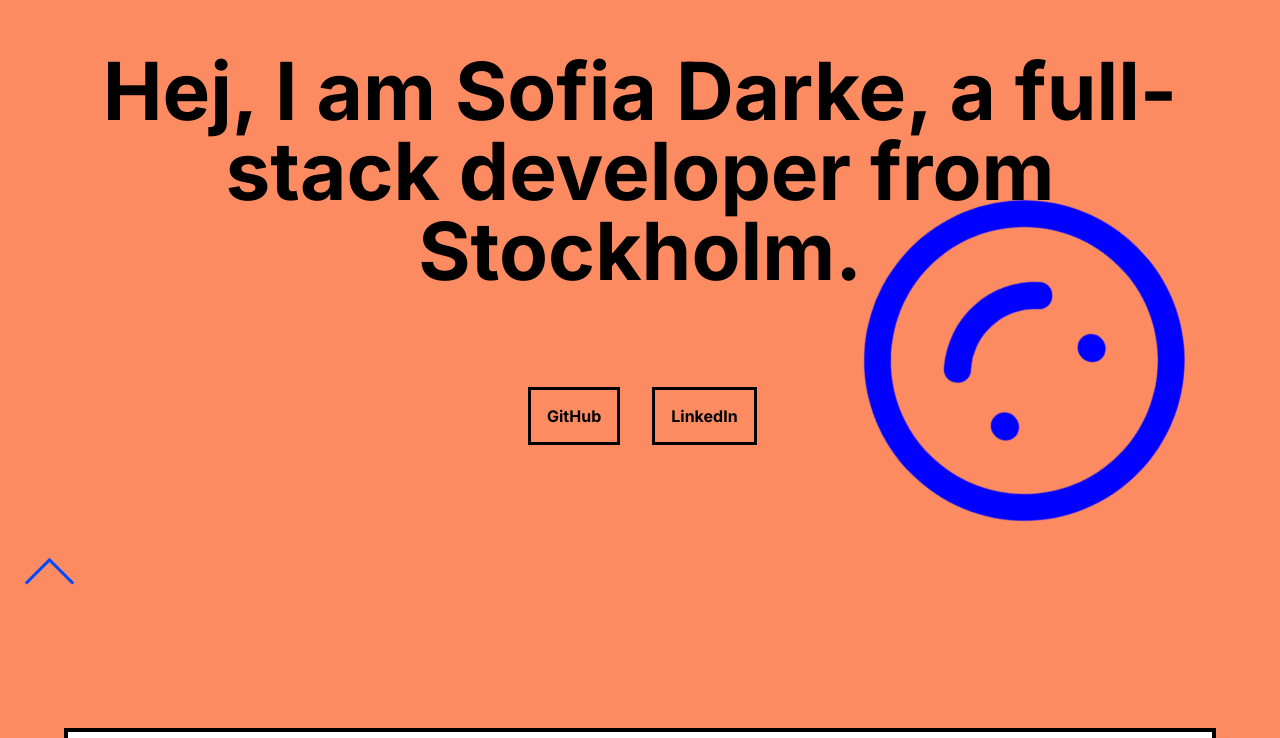
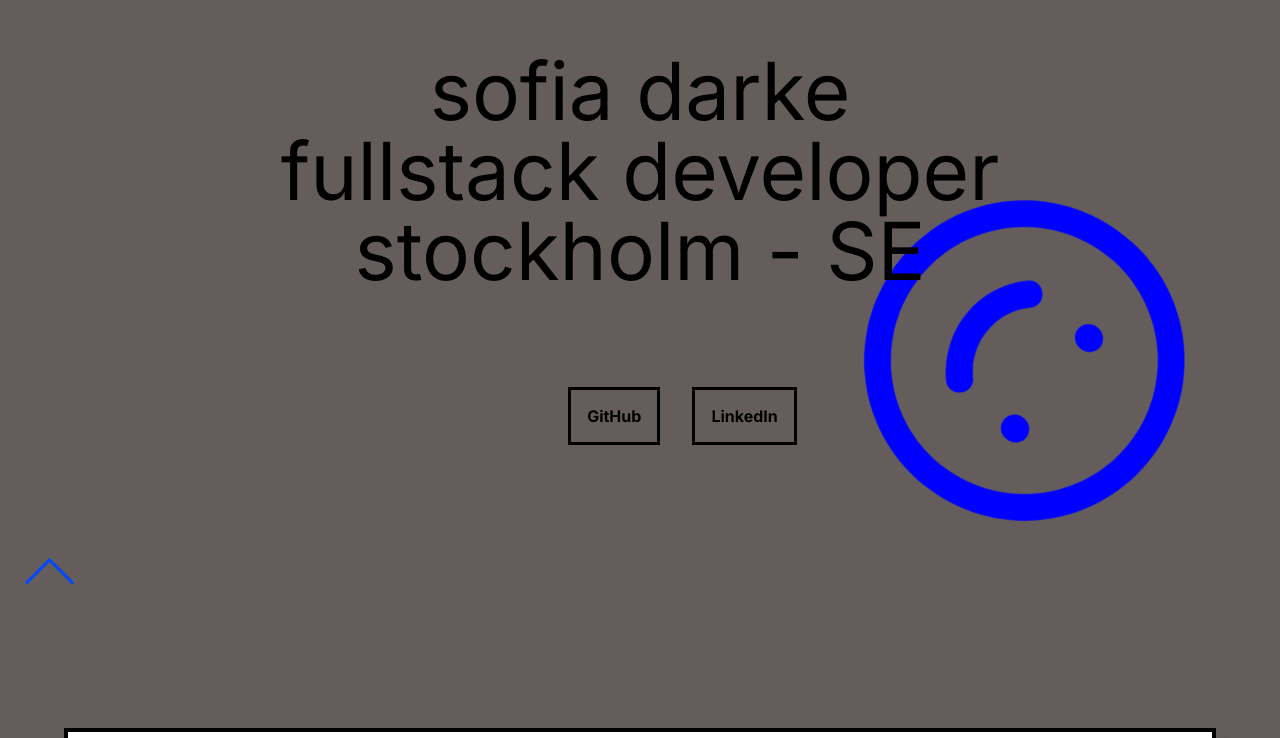
Before and after one commit to sofiadarkeweb/portfolio-react, a React (Create React App) app: page / in a window 1280 px wide. Shown: the part 200-938 px from the top of the page. Built offline with nearby package versions, Linux system fonts and the light colour scheme.

Commit message:
Design updates

```diff
--- a/public/index.html
+++ b/public/index.html
@@ -13,10 +13,10 @@
 			href="preview_sofia_darke.png"
 			alt="preview of sofiadarke.se"
 		/>
-		<title>Sofia Darke - Frontend Developer from Stockholm</title>
+		<title>Sofia Darke - Fullstack Developer from Stockholm</title>
 		<meta
 			name="description"
-			content="Portfolio site of Sofia Darke, Frontend developer from Stockholm"
+			content="Portfolio site of Sofia Darke, fullstack developer from Stockholm"
 		/>
 		<meta name="robots" content="index, follow" />
 		<!-- <meta name="og:title" content="Sofia Darke - Developer" />
--- a/src/App.css
+++ b/src/App.css
@@ -112,6 +112,7 @@ li {
 	font-size: 5rem;
 	line-height: 5rem;
 	text-align: center;
+	font-weight: 400;
 }
 
 article {
@@ -229,6 +230,7 @@ article {
 	margin-left: 2rem;
 	width: 30%;
 	position: relative;
+	line-height: 1.3rem;
 }
 
 .project-info > h3 {
@@ -261,6 +263,7 @@ article {
 .tech-text {
 	width: 60vw;
 	text-align: center;
+	line-height: 1.5rem;
 }
 
 /* CONTACT */
@@ -269,6 +272,7 @@ article {
 	font-size: 4rem;
 	text-align: center;
 	margin-top: 3rem;
+	font-weight: 400;
 }
 
 .contact {
--- a/src/components/About.jsx
+++ b/src/components/About.jsx
@@ -9,9 +9,10 @@ const About = () => {
 				<u>TECH-STACK</u>
 				<br />
 				<br />
-				TypeScript | React | Next.js | | Node.js | PostgreSQL | Google Cloud
-				Platform | Svelte | Express.js | Express | Redux | Gatsby | Contentful |
-				Figma | Git | Github | MySQL | MongoDB | Mongoose | Vercel | GraphQL
+				TypeScript | React | Next.js | Node.js | Dotnet | C# | PostgreSQL |
+				Google Cloud Platform | Svelte | Express.js | Redux | Redux Tool Kit |
+				Gatsby | Contentful | Figma | Git | Github | MySQL | MongoDB | Mongoose
+				| Vercel | GraphQL
 				<br />
 			</div>
 		</section>
--- a/src/components/Hero.jsx
+++ b/src/components/Hero.jsx
@@ -4,11 +4,9 @@ import "aos/dist/aos.css";
 
 import NavBar from "./NavBar";
 import smiley from "../media/smiley.svg";
-import sofia from "../media/sofia.jpg";
-import { useState, useEffect } from "react";
+import { useEffect } from "react";
 
 const Hero = () => {
-	const [portrait, setPortrait] = useState(false);
 	useEffect(() => {
 		Aos.init({ duration: 2000 });
 	}, []);
@@ -17,20 +15,11 @@ const Hero = () => {
 			<NavBar />
 			<img className="smiley" id="rotate" src={smiley} alt="smiley-animation" />
 			<div className="hero-text">
-				<h1 className="intro-text" data-aos="fade-up">
-					Hej, I am{" "}
-					<span
-						className="text-hiding-portrait"
-						onMouseEnter={() => setPortrait(true)}
-						onMouseLeave={() => setPortrait(false)}
-					>
-						Sofia Darke
-					</span>
-					, a full-stack developer from Stockholm.
-					{portrait && (
-						<img className="portrait" alt="Sofia Darke" src={sofia}></img>
-					)}
-				</h1>
+				<h2 className="intro-text" data-aos="fade-up">
+					<div>sofia darke</div>
+					<div>fullstack developer</div>
+					<div>stockholm - SE</div>
+				</h2>
 
 				<div className="ctas">
 					<a
--- a/src/components/Projects.jsx
+++ b/src/components/Projects.jsx
@@ -20,7 +20,6 @@ function createProject(props) {
 const Projects = (props) => {
 	return (
 		<section id="project-list" className="projects">
-			{/* <h2 className="section-titles">Projects</h2> */}
 			{projectData.map(createProject)}
 		</section>
 	);
--- a/src/components/projectdata.js
+++ b/src/components/projectdata.js
@@ -4,7 +4,7 @@ import project3 from "../media/project3.png";
 import project4 from "../media/project4.png";
 import project5 from "../media/project5.png";
 import moa from "../media/moa.png";
-import ray from "../media/ray.png";
+import ray from "../media/ray4.png";
 import giphy from "../media/giphy.png";
 
 // PROJECTS DATA
@@ -16,7 +16,7 @@ const projectData = [
 		title: "Ray Atelier",
 		info: `Site for interior design company Ray Atelier based in Stockholm. Headless CMS using Next.js with Contentful. Minimalistic typography with the images beeing the star.`,
 		info2: "Next.js | Contentful | Figma",
-		url: "https://ray-atelier.vercel.app/",
+		url: "https://ray-atelier.com/",
 		repo: "https://github.com/sofiadarkeweb/ray-atelier-next", // if no repo, the button will not show up
 	},
 	{
@@ -26,7 +26,7 @@ const projectData = [
 		title: "Moa Hamner",
 		info: `Site for sound designer Moa Hamner. Interactive site with graphics built in A-frame and sound in Tone.js. `,
 		info2: "Create-React-App | A-Frame.js | Tone.js | Contentful | Figma",
-		url: "https://moa-hamner-react.vercel.app/",
+		url: "https://moahamner.se/",
 		repo: "https://github.com/sofiadarkeweb/moa-hamner-react", // if no repo, the button will not show up
 	},
 	{
@@ -70,16 +70,16 @@ const projectData = [
 	// 	url: "https://sofiadarkeweb.github.io/habit-tracker/",
 	// 	repo: "https://github.com/sofiadarkeweb/habit-tracker", // if no repo, the button will not show up
 	// },
-	{
-		id: "2",
-		img: project2,
-		imgalt: "Sunshine detector website",
-		title: "Sunshine Detector",
-		info: "An Hyper Island student project using APIs and JavaScript. An app telling you how much time is left before sunset and sunrise in your location. CSS animations and colours-modes depending on time of the day. In collaboration with Cecilia Hallerby, Emma Scott-Allen and Alexandra Rzepecka",
-		info2: "HTML | CSS | JavaScript | APIs | Figma",
-		url: "https://finding-daylight.firebaseapp.com/",
-		repo: "https://github.com/sofiadarkeweb/SunshineDetector", // if no repo, the button will not show up
-	},
+	// {
+	// 	id: "2",
+	// 	img: project2,
+	// 	imgalt: "Sunshine detector website",
+	// 	title: "Sunshine Detector",
+	// 	info: "An Hyper Island student project using APIs and JavaScript. An app telling you how much time is left before sunset and sunrise in your location. CSS animations and colours-modes depending on time of the day. In collaboration with Cecilia Hallerby, Emma Scott-Allen and Alexandra Rzepecka",
+	// 	info2: "HTML | CSS | JavaScript | APIs | Figma",
+	// 	url: "https://finding-daylight.firebaseapp.com/",
+	// 	repo: "https://github.com/sofiadarkeweb/SunshineDetector", // if no repo, the button will not show up
+	// },
 	{
 		id: "4",
 		img: project4,
--- a/src/index.css
+++ b/src/index.css
@@ -8,7 +8,8 @@ body {
 	-webkit-font-smoothing: antialiased;
 	-moz-osx-font-smoothing: grayscale;
 	/* background-color: rgb(255, 127, 80); */
-	background-color: rgb(252, 139, 97);
+	background-color: rgb(101, 93, 91);
+	/* background-color: rgb(252, 139, 97); */
 }
 
 code {
```
Also changed, not shown: public/preview_sofia_darke.png, src/robots.txt (added), 1 other file (tests, documents, lock files or other folders).
